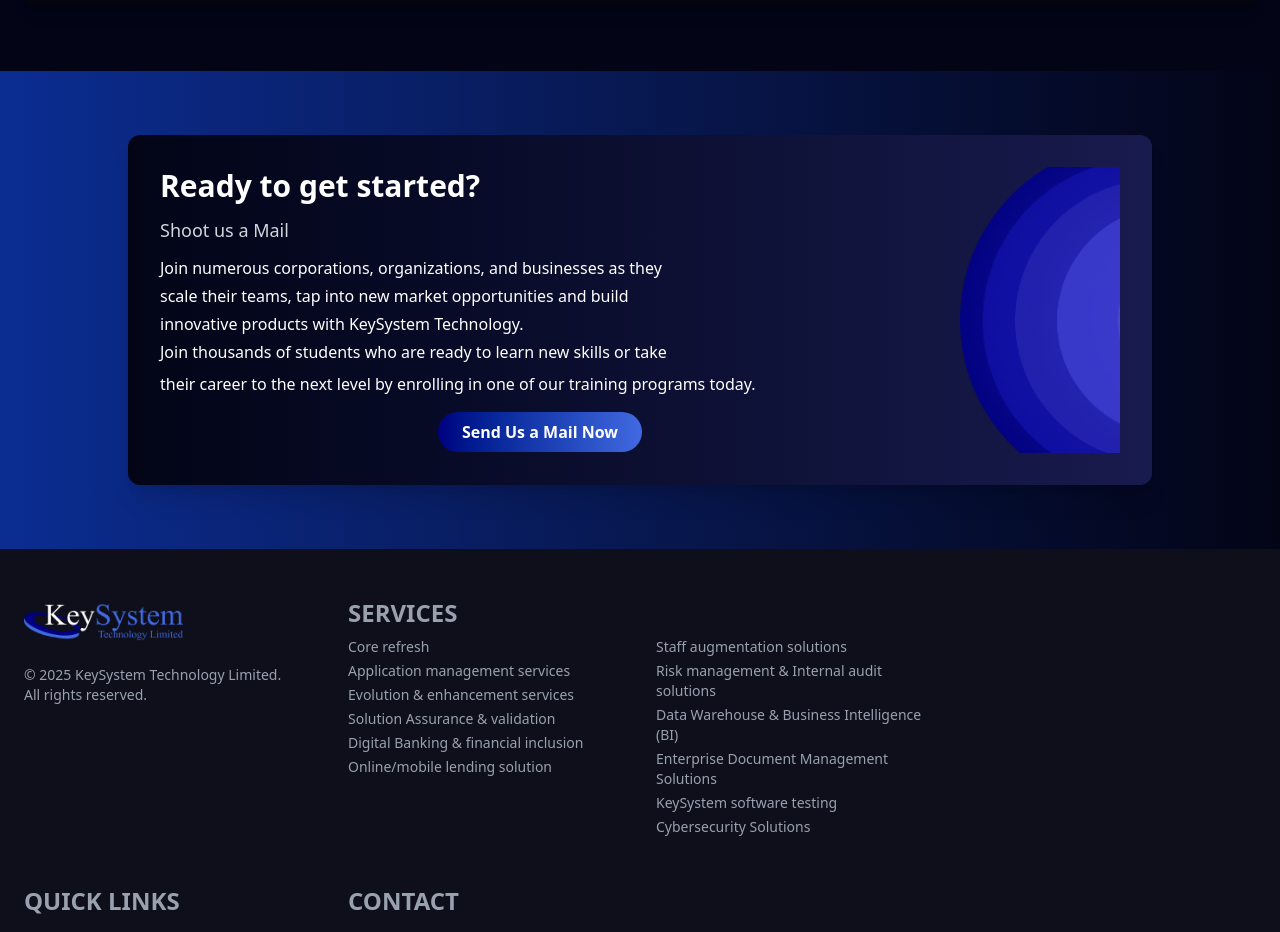
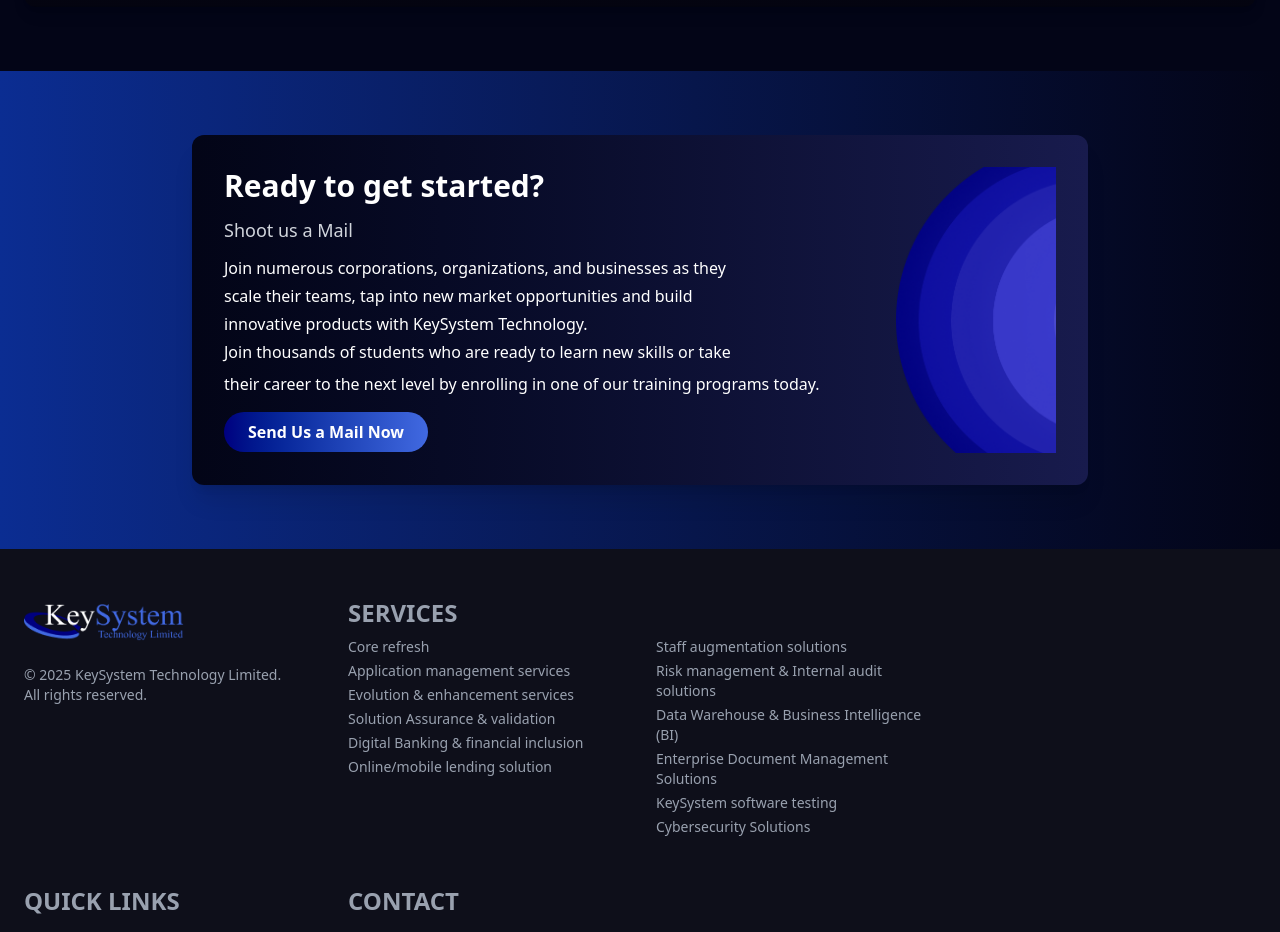
Before and after one commit to DarkVayder/keysystem, a React (Vite) app: page / in a window 1280 px wide. Shown: the part 6620-7552 px from the top of the page. Built offline with nearby package versions, Linux system fonts and the light colour scheme.

Commit message:
build: added cursor

```diff
--- a/src/components/GetStarted.jsx
+++ b/src/components/GetStarted.jsx
@@ -5,7 +5,7 @@
   return (
     <div className="bg-gradient-to-r from-[#0B2D92] to-[#030517] py-16 px-6 text-white">
       {/* Card Section */}
-      <div className="bg-gradient-to-r from-[#030517] to-[#181B4D] p-8 rounded-xl shadow-xl flex items-center justify-between transition-shadow duration-500 ease-in-out hover:shadow-[0_0_40px_rgba(65,105,225,0.6)] max-w-5xl mx-auto">
+      <div className="bg-gradient-to-r from-[#030517] to-[#181B4D] p-8 rounded-xl shadow-xl flex items-center justify-between transition-shadow duration-500 ease-in-out hover:shadow-[0_0_40px_rgba(65,105,225,0.6)] max-w-4xl mx-auto">
         {/* Text Section */}
         <div className="flex-1 pr-6">
           <h1 className="text-3xl font-semibold mb-3">Ready to get started?</h1>
@@ -17,15 +17,15 @@
           <h2 className="text-base mb-4">their career to the next level by enrolling in one of our training programs today.</h2>
 
           {/* Button Section */}
-          <div className="text-center mt-4">
-            <button className="bg-gradient-to-r from-[#000080] to-[#4169E1] text-white font-semibold px-6 py-2 rounded-full hover:brightness-110 transition duration-300">
+          <div className="mt-4">
+            <button className="bg-gradient-to-r from-[#000080] to-[#4169E1] text-white font-semibold cursor-pointer px-6 py-2 rounded-full hover:brightness-110 transition duration-300">
               Send Us a Mail Now
             </button>
           </div>
         </div>
 
         {/* Spiral Image Section */}
-        <div className="flex-shrink-0 ml-4">
+        <div className="flex-shrink-0 ml-6 mt-8 md:mt-0 md:w-auto">
           <img src={spiral} alt="Spiral" className="w-40 h-auto object-contain" />
         </div>
       </div>
```
